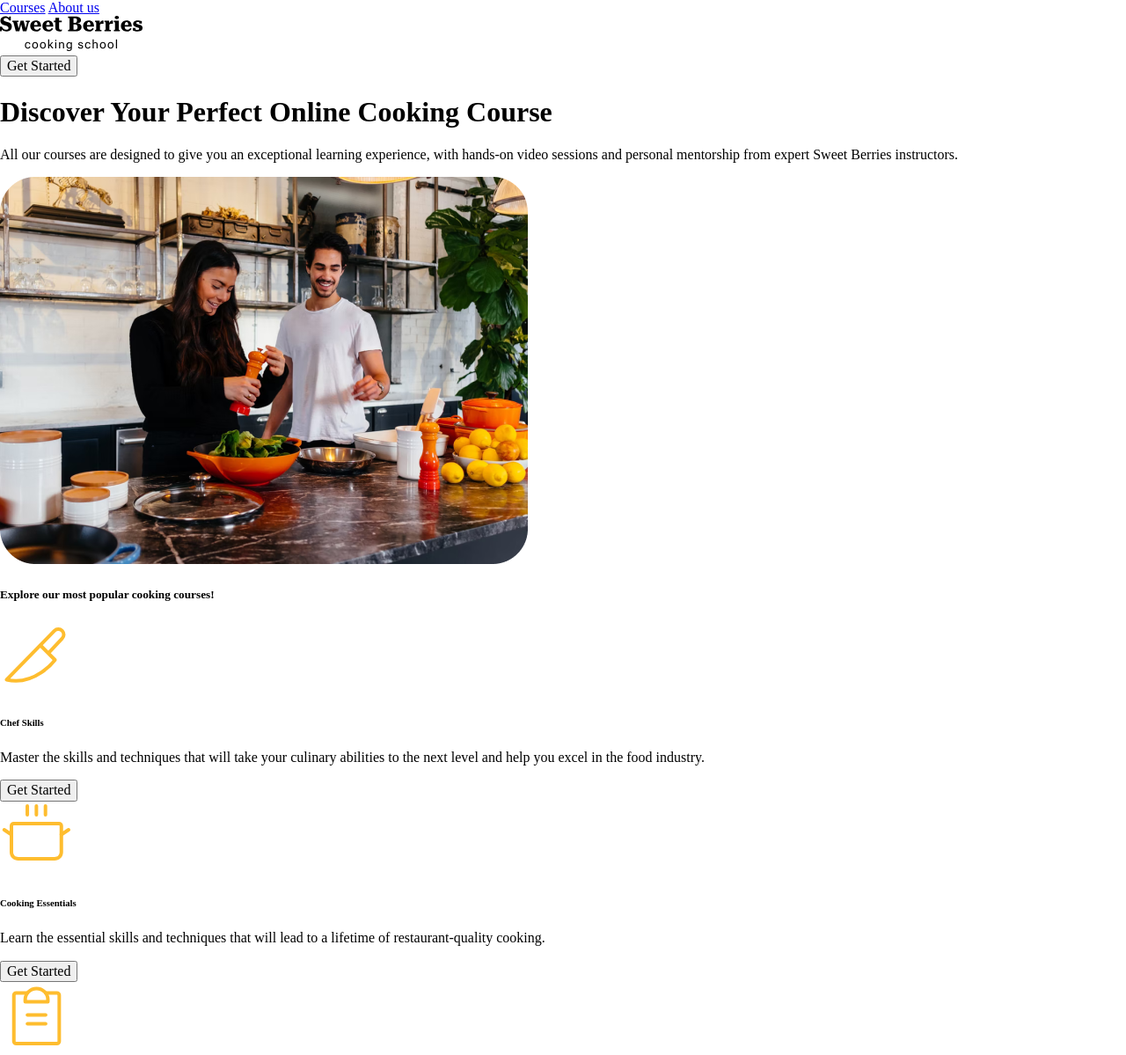
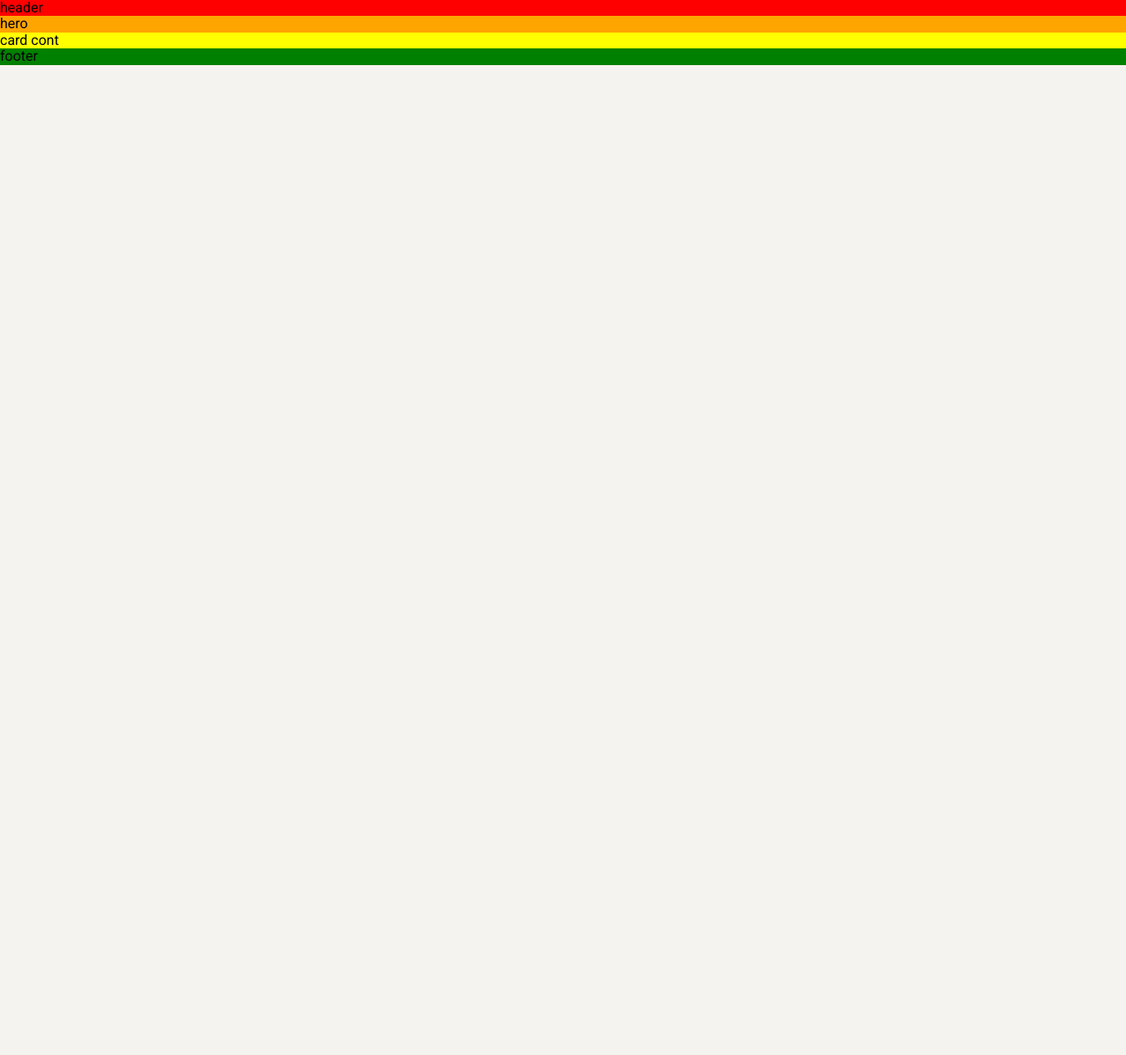
Before and after one commit to thecowsays/sweet-berries-cooking-school, a plain HTML site: page index.html in a window 1280 px wide. Shown: the top 1199 px of the page at 88% size. After the commit the page ends 800 px from the top, so only its background shows below. Drawn offline with Linux system fonts and the light colour scheme.

Commit message:
added html structure, css layout

```diff
--- a/index.html
+++ b/index.html
@@ -6,92 +6,26 @@
     <meta http-equiv="X-UA-Compatible" content="IE=edge">
     <meta name="viewport" content="width=device-width, initial-scale=1.0">
     <link rel="stylesheet" href="normalize.css">
-    <link ref="stylesheet" href="style.css">
-    <link rel="stylesheet" href="tablet.css" media="screen and (width < 768px)">
-    <link rel="stylesheet" href="mobile.css" media="screen and (width < 480px)">
+    <link rel="stylesheet" href="style.css">
+    <!-- <link rel="stylesheet" href="tablet.css" media="screen and (width < 768px)">
+    <link rel="stylesheet" href="mobile.css" media="screen and (width < 480px)"> -->
     <!-- <script href="./script.js"></script> -->
+    <!-- GOOGLE FONTS -->
+    <link rel="preconnect" href="https://fonts.googleapis.com">
+    <link rel="preconnect" href="https://fonts.gstatic.com" crossorigin>
+    <link
+        href="https://fonts.googleapis.com/css2?family=Roboto+Serif:wght@400;500;700&family=Roboto:wght@400;500&display=swap"
+        rel="stylesheet">
     <title>Sweet Berries Cooking School</title>
 </head>
 
 <body>
-    <header>
-        <nav>
-            <div class="navWrapper">
-                <div class="navItem">
-                    <a href="#">Courses</a>
-                    <a href="#">About us</a>
-                </div>
-                <div class="navItem">
-                    <a href="index.html"><img src="./assets/Logo.svg" alt="logo"></a>
-                </div>
-                <div class="navItem">
-                    <button>Get Started</button>
-                </div>
-            </div>
-        </nav>
-    </header>
-    <main>
-        <div class="headerItem">
-            <h1>Discover Your Perfect Online Cooking Course</h1>
-            <p>All our courses are designed to give you an exceptional learning experience, with hands-on video sessions
-                and personal mentorship from expert Sweet Berries instructors.</p>
-        </div>
-        <div class="headerItem">
-            <img src="./assets/Image.png" alt="instructor helping student cook">
-        </div>
-    </main>
-    <section class="contentWrapper">
-
-        <div class="cardItem action">
-            <h5>Explore our most popular cooking courses!</h5>
-        </div>
-
-        <div class="cardItem">
-            <img src="./assets/knife.svg" alt="">
-            <h6>Chef Skills</h6>
-            <p>Master the skills and techniques that will take your culinary abilities to the next level and help
-                you
-                excel in the food industry.</p>
-            <button>Get Started</button>
-        </div>
-
-        <div class="cardItem">
-            <img src="./assets/cooking-pot.svg" alt="">
-            <h6>Cooking Essentials</h6>
-            <p>Learn the essential skills and techniques that will lead to a lifetime of restaurant-quality cooking.
-            </p>
-            <button>Get Started</button>
-        </div>
-
-        <div class="cardItem">
-            <img src="./assets/clipboard-text.svg" alt="">
-            <h6>Nutrition in Cooking</h6>
-            <p>Master cookery and nutrition skills for health and wellbeing with this 20-week Accredited Online
-                Nutrition Course.</p>
-            <button>Get Started</button>
-        </div>
-
-        <div class="cardItem">
-            <img src="./assets/leaf.svg" alt="">
-            <h6>Plant-Based Cooking</h6>
-            <p>Learn the skills and techniques that will lead to a lifetime of plant-based and planet-friendly
-                meals.
-            </p>
-            <button>Get Started</button>
-        </div>
-
-        <div class="cardItem">
-            <img src="./assets/hamburger.svg" alt="">
-            <h6>Teen's Kitchen</h6>
-            <p>Teen's Kitchen is a 6-week immersive and interactive online cookery course and certificate
-                exclusively
-                for young adults aged 13-18.</p>
-            <button>Get Started</button>
-        </div>
-    </section>
-    <footer>
-        <a href="index.html"><img src="./assets/Logo.svg" alt="logo"></a>
-    </footer>
+    <div class="grid-container">
+        <div class="navBar">header</div>
+        <div class="hero">hero</div>
+        <div class="card-container">card cont</div>
+        <div class="footer">footer</div>
+    </div>
 </body>
 
 </html>
--- a/style.css
+++ b/style.css
@@ -59,8 +59,34 @@ img {
 
 /* -- LAYOUT STYLE -- */
 
-/* nav {} */
+/* 5 rows */
+.grid-container {
+    display: grid;
+    grid-template-rows: repeat(4, 1fr);
+    grid-template-columns: 1fr 1fr;
+    grid-template-areas:
+        "navBar navBar"
+        "hero hero"
+        "card-container card-container"
+        "footer footer";
+}
 
-.navWrapper {}
+.navBar {
+    background-color: red;
+    grid-area: navBar;
+}
 
-.navItem {}
+.hero {
+    background-color: orange;
+    grid-area: hero;
+}
+
+.card-container {
+    background-color: yellow;
+    grid-area: card-container;
+}
+
+.footer {
+    background-color: green;
+    grid-area: footer;
+}
```
Also changed, not shown: 1 other file.
